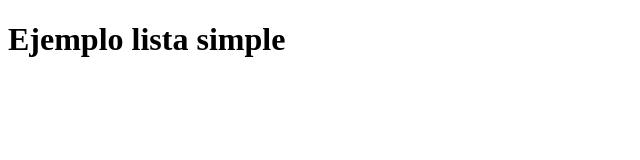
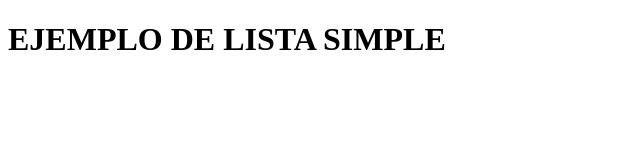
Before and after one commit to Rubenaso10/Estructuras_Javascript, a plain HTML site: page Lista_simple/index.html in a window 1280 px wide. Shown: the whole page, without its empty margins (0-640 px from the left). Drawn offline with Linux system fonts and the light colour scheme.

Commit message:
Update index
Updating h1

```diff
--- a/Lista_simple/index.html
+++ b/Lista_simple/index.html
@@ -8,6 +8,6 @@
     <script type ="text/javascript" src = "Listasimple.js"> </script>
 </head>
 <body>
-    <h1>Ejemplo lista simple</h1>
+    <h1>EJEMPLO DE LISTA SIMPLE</h1>
 </body>
 </html>
```
